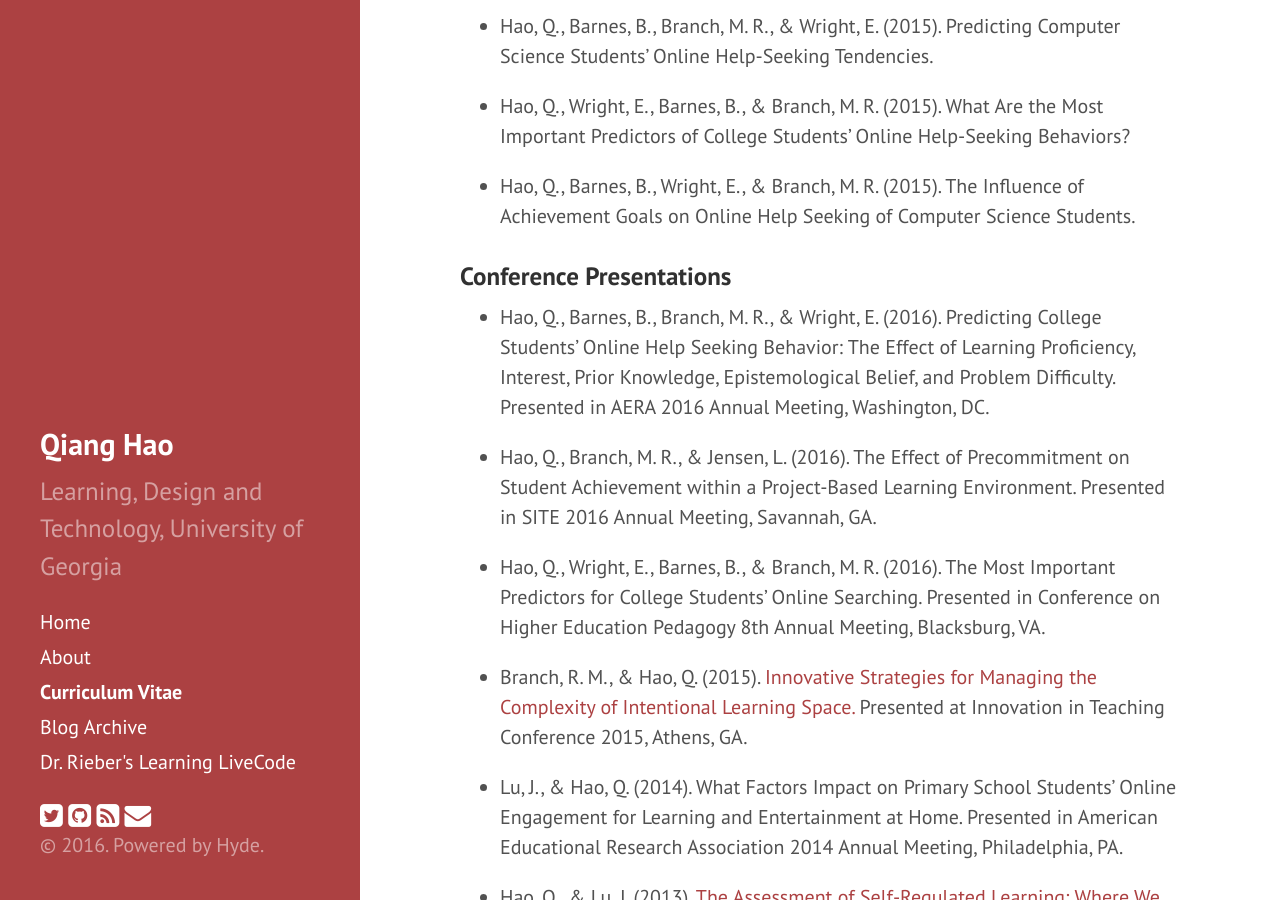
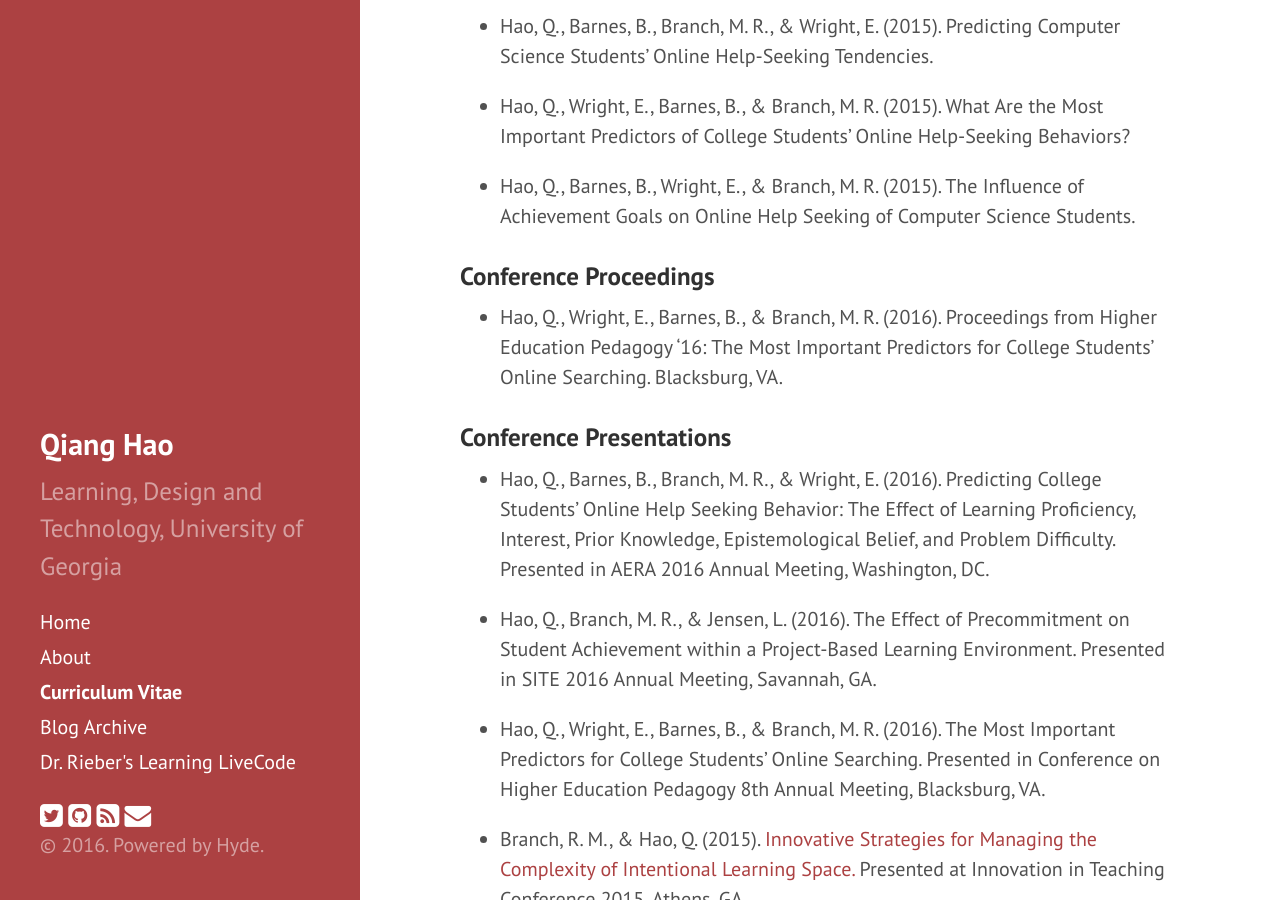
Before and after one commit to Neo-Hao/neo-hao.github.io, a Jekyll site: the page built from cv.md, in a window 1280 px wide and 900 px high, scrolled down 2154 px. Built offline with Jekyll 4.4.1, drawn with Linux system fonts in a browser that asks for light colours; nearby versions of some CDN libraries; Markdown is read by kramdown in place of the engine named in the settings; some of the changed text lies outside the part shown.

Commit message:
cv update

```diff
--- a/cv.md
+++ b/cv.md
@@ -72,6 +72,10 @@ title: Curriculum Vitae
 
 * Hao, Q., Barnes, B., Wright, E., & Branch, M. R. (2015). The Influence of Achievement Goals on Online Help Seeking of Computer Science Students.
 
+### Conference Proceedings
+
+* Hao, Q., Wright, E., Barnes, B., & Branch, M. R. (2016). Proceedings from Higher Education Pedagogy '16: The Most Important Predictors for College Students’ Online Searching. Blacksburg, VA.
+
 ### Conference Presentations
 
 * Hao, Q., Barnes, B., Branch, M. R., & Wright, E. (2016). Predicting College Students' Online Help Seeking Behavior: The Effect of Learning Proficiency, Interest, Prior Knowledge, Epistemological Belief, and Problem Difficulty. Presented in AERA 2016 Annual Meeting, Washington, DC.
@@ -103,6 +107,10 @@ title: Curriculum Vitae
 * One paper from The Journal of Online Learning Research, Association for the Advancement of Computing in Education
 
 * One paper from The Journal of Information Systems Education
+
+### Grant Application
+
+* Intelligent Suggestion Algorithms for Learning Question Revision. Submitted February 12, 2016: Hao, Q & Branch, M. R. (2016). Requested $6,700 to the Parents & Families Association. Pending.
 
 ## Teaching Experience
 
```
Also changed, not shown: other parts of cv.md (+1 -1 lines).
